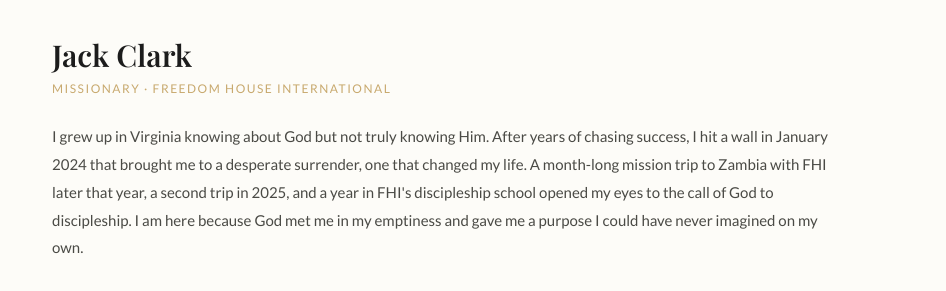
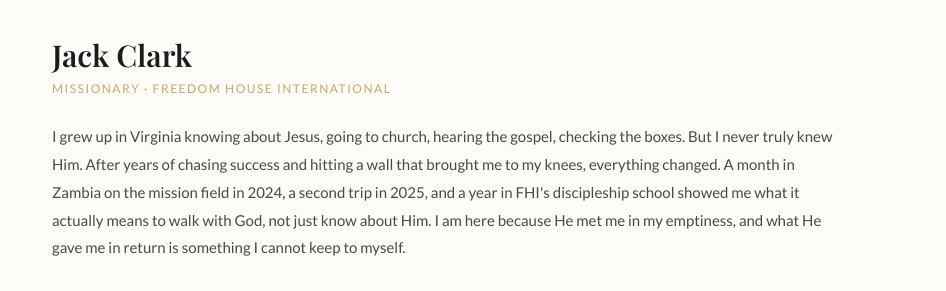
Before and after one commit to jackclark3/jackclarkmission, a plain HTML site: page index.html in a window 1280 px wide. Shown: the part 908-1199 px from the top of the page, 334-1280 px from the left. Drawn offline with nearby package versions, Linux system fonts and the light colour scheme; a web font is replaced by a local one.

Commit message:
changed my story teaser

```diff
--- a/index.html
+++ b/index.html
@@ -90,7 +90,7 @@
           <h2 class="about-name">Jack Clark</h2>
           <div class="about-tagline">Missionary · Freedom House International</div>
           <p>
-            I grew up in Virginia knowing about God but not truly knowing Him. After years of chasing success, I hit a wall in January 2024 that brought me to a desperate surrender, one that changed my life. A month-long mission trip to Zambia with FHI later that year, a second trip in 2025, and a year in FHI's discipleship school opened my eyes to the call of God to discipleship. I am here because God met me in my emptiness and gave me a purpose I could have never imagined on my own.
+            I grew up in Virginia knowing about Jesus, going to church, hearing the gospel, checking the boxes. But I never truly knew Him. After years of chasing success and hitting a wall that brought me to my knees, everything changed. A month in Zambia on the mission field in 2024, a second trip in 2025, and a year in FHI's discipleship school showed me what it actually means to walk with God, not just know about Him. I am here because He met me in my emptiness, and what He gave me in return is something I cannot keep to myself.
           </p>
           <a href="story.html" class="btn-story">Read the Full Story</a>
         </div>
```
